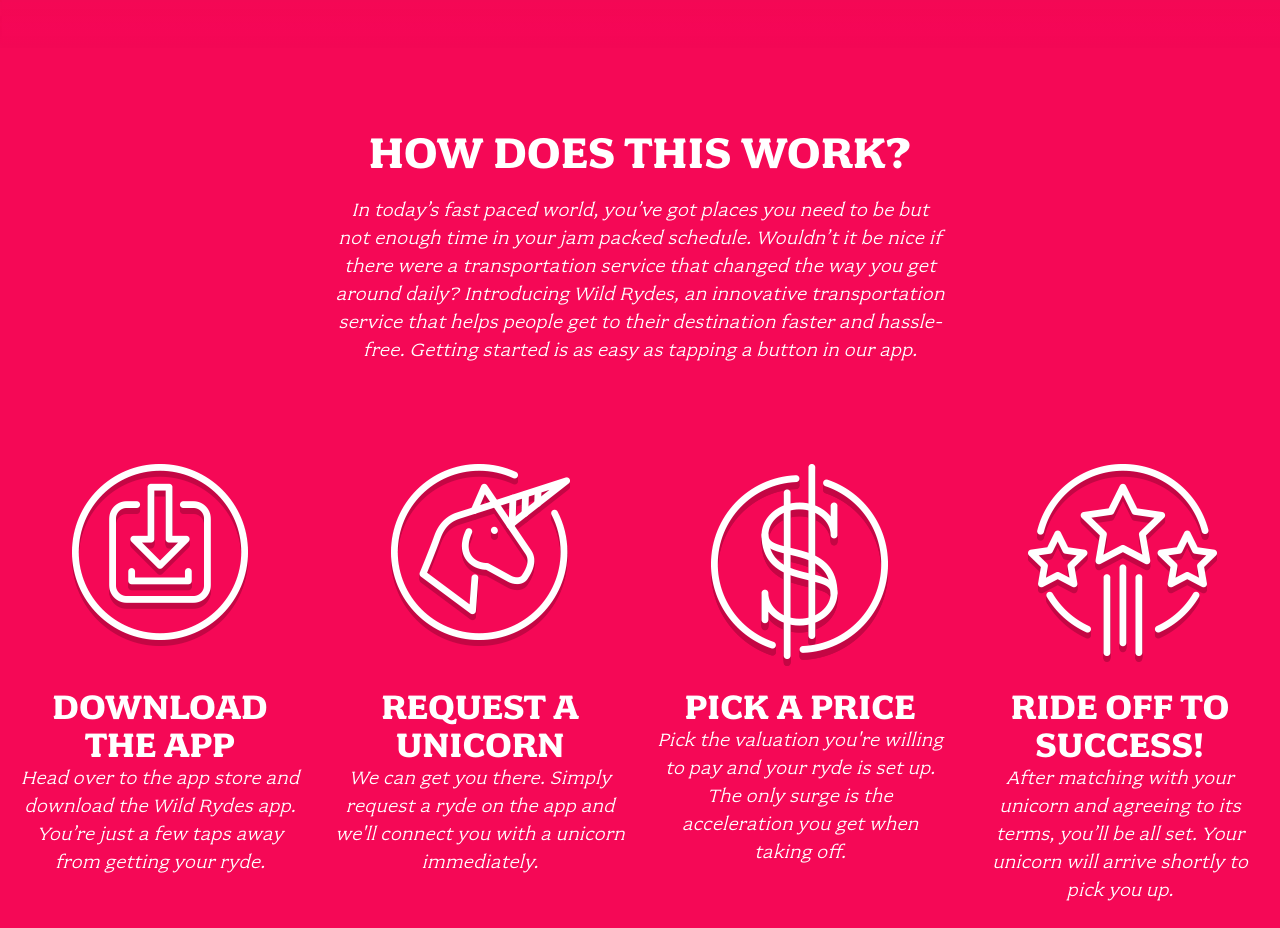
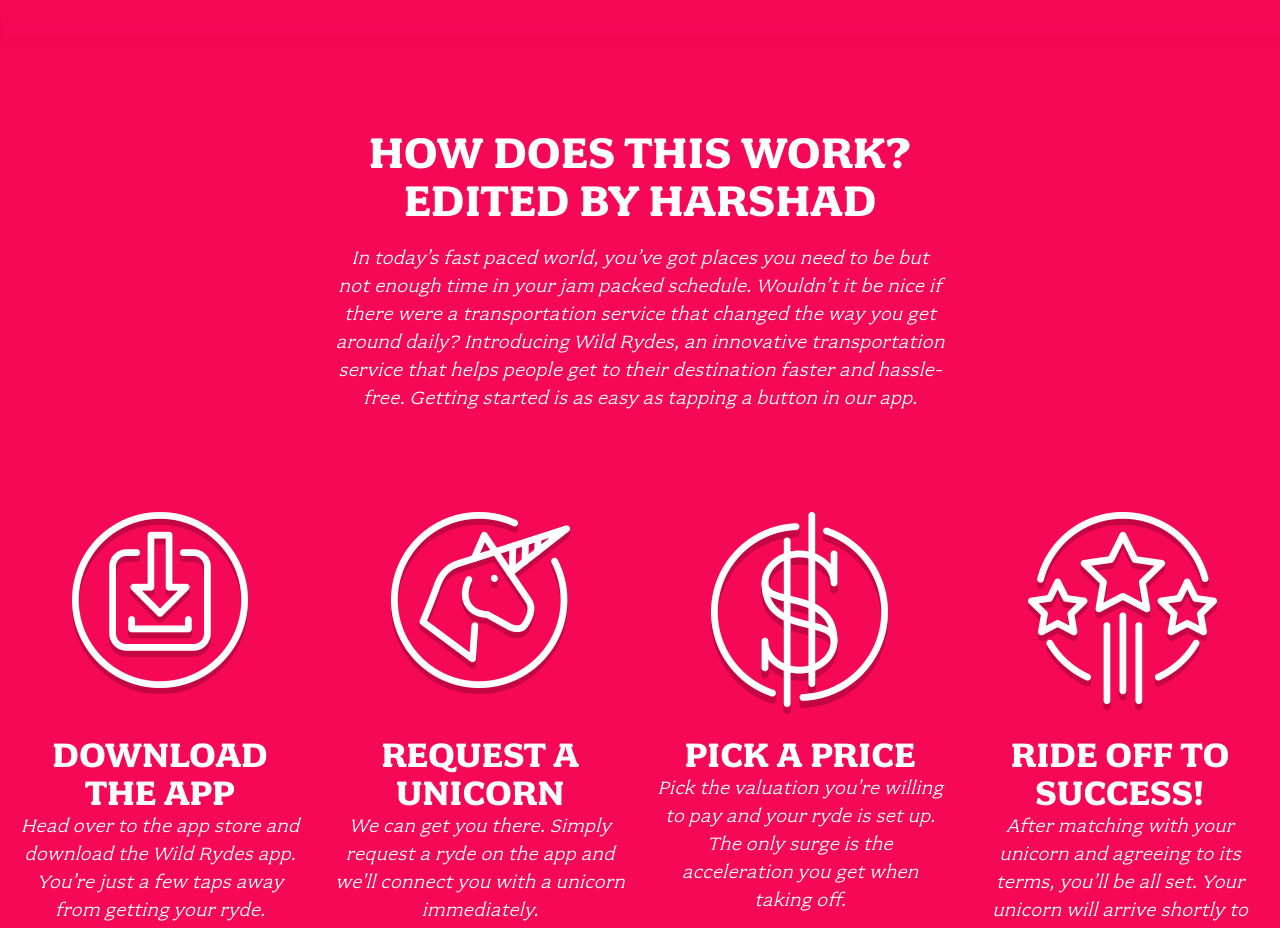
Before and after one commit to harshgohil1974/AWS-site, a plain HTML site: page index.html in a window 1280 px wide. Shown: the part 900-1828 px from the top of the page. Drawn offline with Linux system fonts and the light colour scheme.

Commit message:
Update index.html

```diff
--- a/index.html
+++ b/index.html
@@ -30,7 +30,7 @@
 
   <section class="home-about">
     <div class="row column large-9 xlarge-6 xxlarge-4">
-      <h2 class="section-title">How Does This Work?</h2>
+      <h2 class="section-title">How Does This Work? Edited by Harshad</h2>
       <p class="content">
         In today’s fast paced world, you’ve got places you need to be but not enough time in your jam packed schedule. Wouldn’t it be nice if there were a transportation service that changed the way you get around daily? Introducing Wild Rydes, an innovative transportation service that helps people get to their destination faster and hassle-free. Getting started is as easy as tapping a button in our app.
       </p>
```
